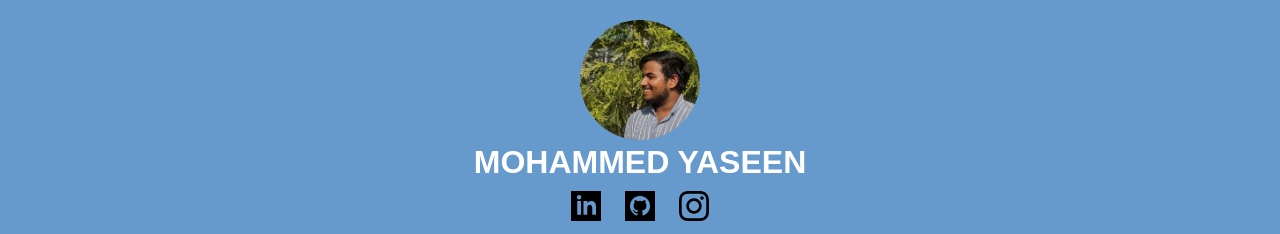
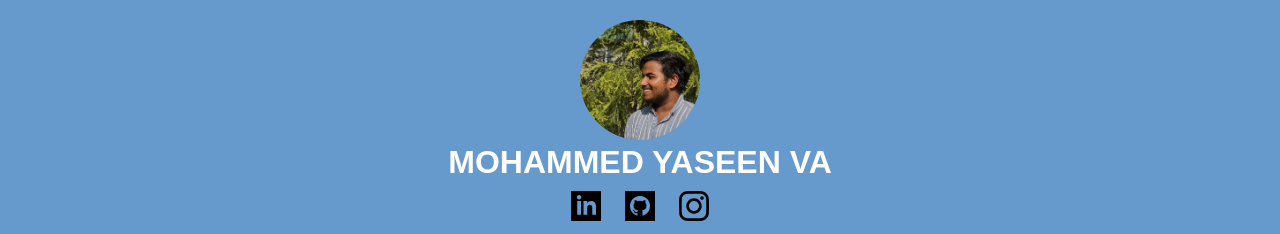
Before and after one commit to Yaseenx/Portfolio-DSA, a plain HTML site: page index.html in a window 1280 px wide. Shown: the top 234 px of the page. Drawn offline with Linux system fonts and the light colour scheme.

Commit message:
index.html

```diff
--- a/index.html
+++ b/index.html
@@ -11,7 +11,7 @@
   <header class="header">
     <div class="profile">
       <img src="ys.jpg" alt="Profile Picture" class="profile-pic">
-      <h1>MOHAMMED YASEEN</h1>
+      <h1>MOHAMMED YASEEN VA</h1>
       <div class="social-links">
         <a href="https://www.linkedin.com/in/mohammed-yaseen-va-516658278/" class="social" target="_blank"><img src="li.svg" alt="LinkedIn" class="social-icon"></a>
         <a href="https://github.com/Yaseenx" class="social" target="_blank"><img src="gi.png" alt="GitHub" class="social-icon"></a>
```
